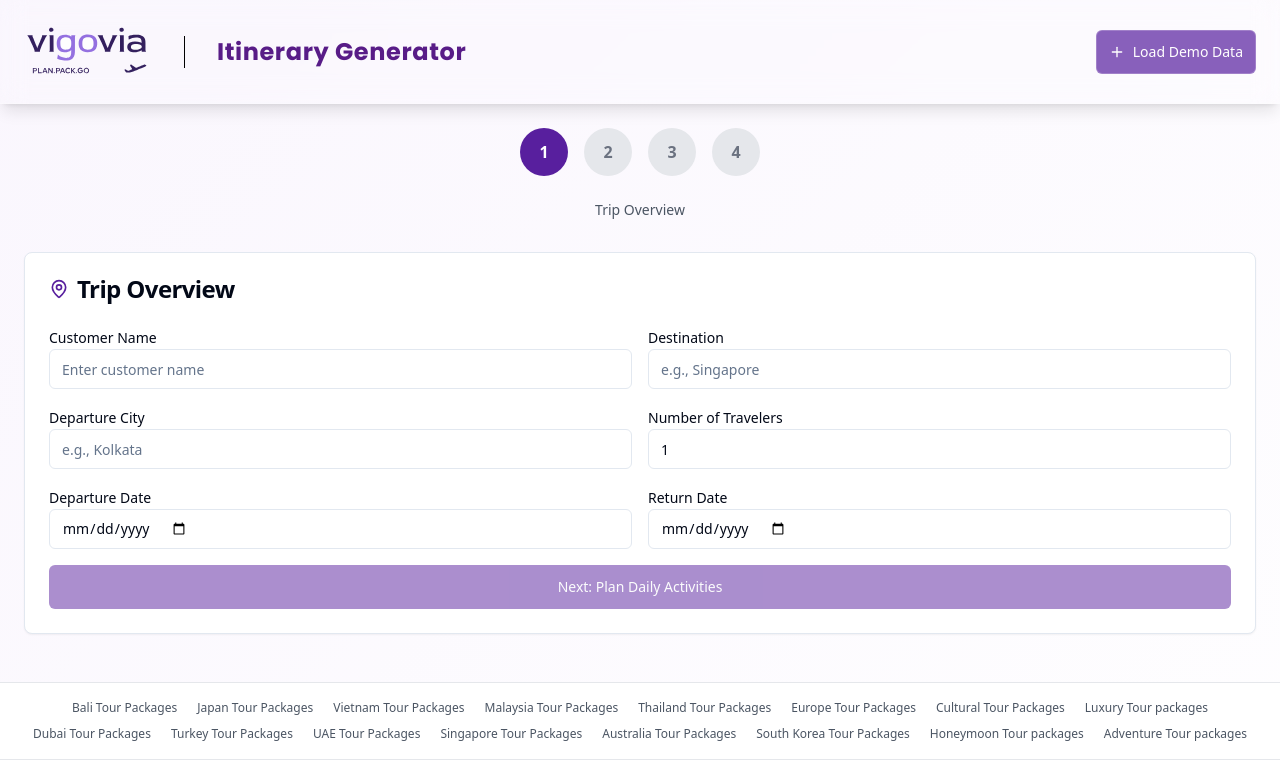
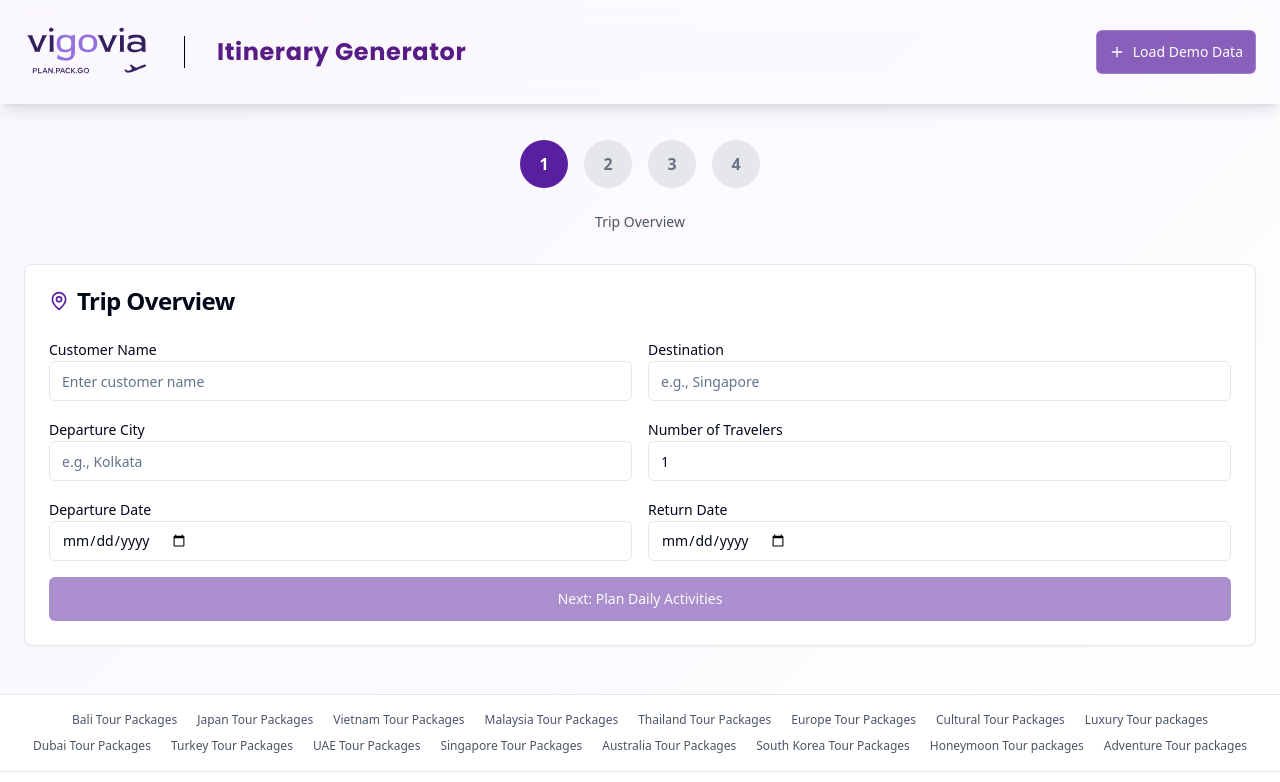
Before and after one commit to Harsh260105/Vigovia, a React (Vite) app: page / in a window 1280 px wide. Shown: the top 782 px of the page. Built offline with nearby package versions, Linux system fonts and the light colour scheme; a web font is replaced by a local one.

Commit message:
Adjust ItineraryGenerator Styling

```diff
--- a/client/components/ItineraryGenerator.tsx
+++ b/client/components/ItineraryGenerator.tsx
@@ -194,7 +194,7 @@ export default function ItineraryGenerator() {
 
       <div className="max-w-7xl mx-auto p-4 sm:p-6">
         {/* Progress Steps */}
-        <div className="mb-6 sm:mb-8">
+        <div className="mb-6 sm:mb-8 mt-3 sm:mt-3">
           <div className="flex items-center justify-center space-x-2 sm:space-x-4 mb-4 sm:mb-6">
             {[1, 2, 3, 4].map((step) => (
               <div
```
